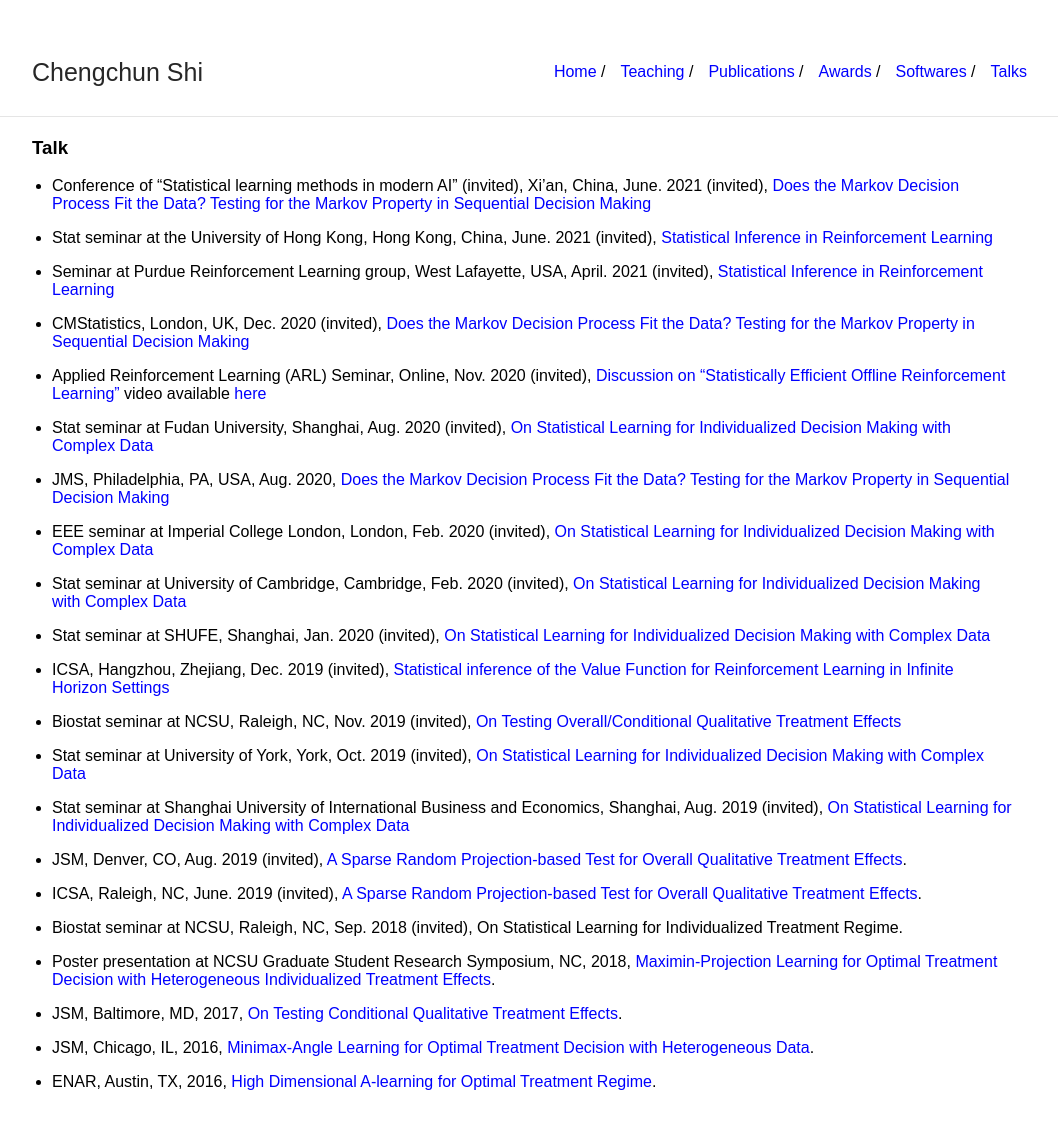
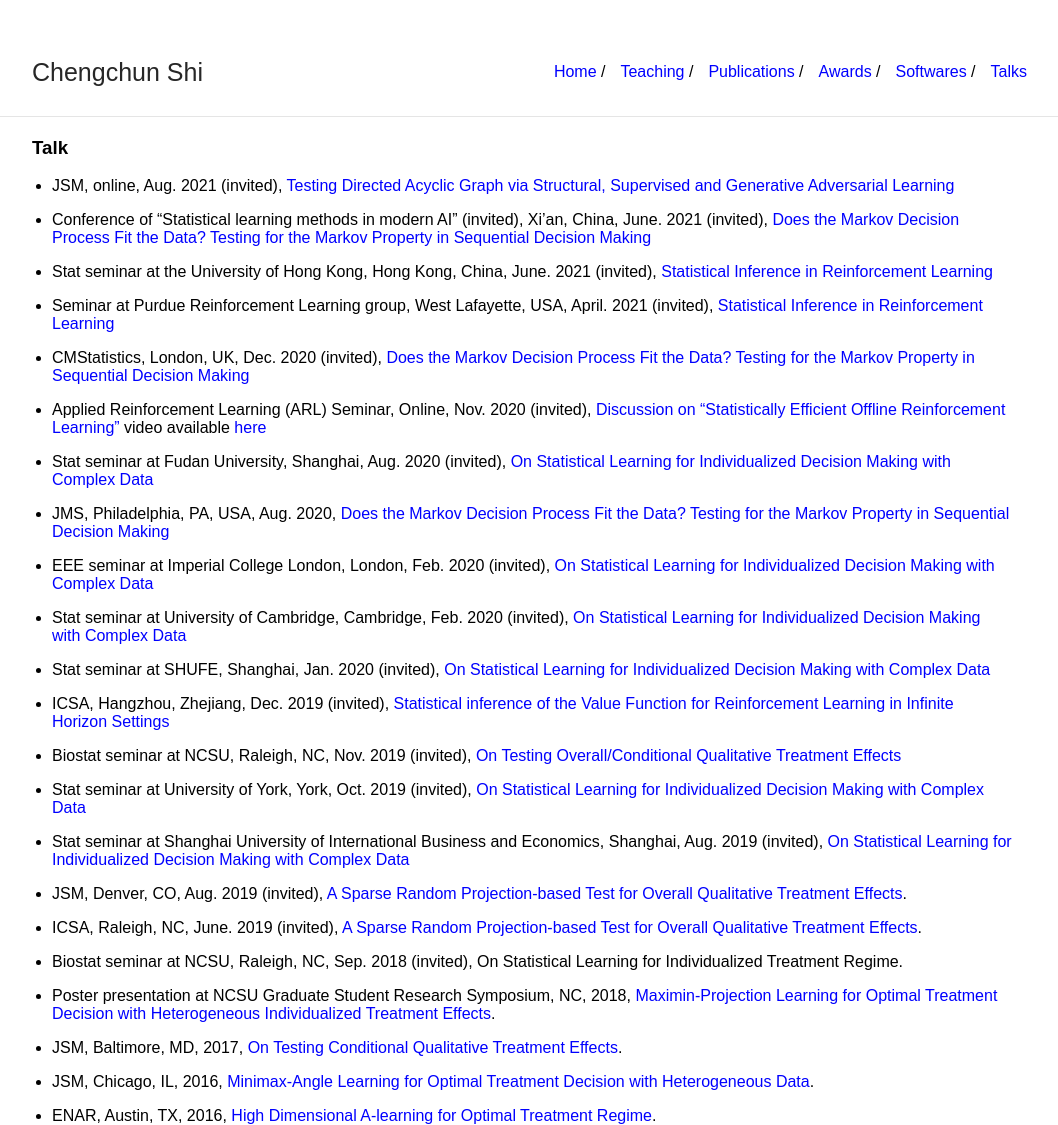
Before and after one commit to callmespring/callmespring.github.io, a Jekyll site: the page built from talk.md, in a window 1280 px wide. Shown: the whole page, without its empty margins (108-1166 px from the left). Built offline with Jekyll 4.4.1, drawn with Linux system fonts in a browser that asks for light colours; before the commit the page ends 1091 px from its top, so only the background shows below that.

Commit message:
Update talk.md

```diff
--- a/talk.md
+++ b/talk.md
@@ -4,6 +4,8 @@ title: Talk
 ---
 
 ### Talk
+
+* JSM, online, Aug. 2021 (invited), [Testing Directed Acyclic Graph via Structural, Supervised and Generative Adversarial Learning](./slides/sugar.pdf)
 
 * Conference of "Statistical learning methods in modern AI" (invited), Xi'an, China, June. 2021 (invited), [Does the Markov Decision Process Fit the Data? Testing for the Markov Property in Sequential Decision Making](./slides/slides.pdf)
 
```
